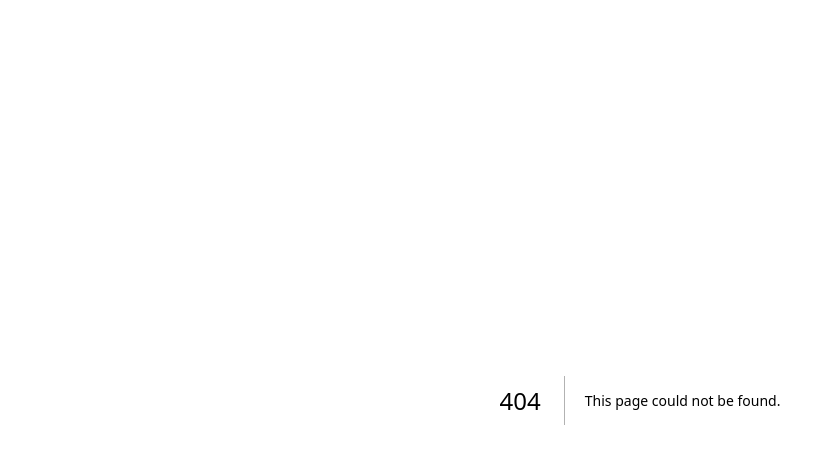
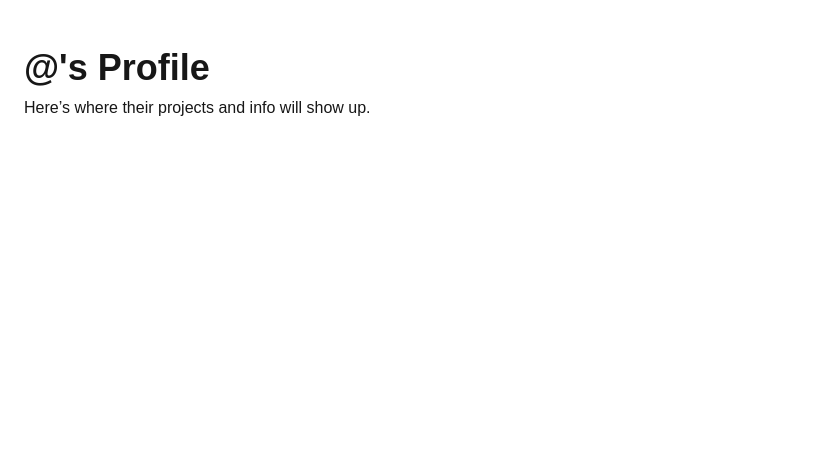
Before and after one commit to Joyal-George-KJ/GitShowcase, a Next.js app: page /profile in a window 1280 px wide. Before the commit this address had no page. Shown: the top 464 px of the page, without its empty margins (0-818 px from the left). Built offline with nearby package versions, Linux system fonts and the light colour scheme.

Commit message:
Profile Trash template created

```diff
--- /dev/null
+++ b/src/app/profile/page.tsx
@@ -0,0 +1,7 @@
+export default function Profile({ params }: { params: { username: string } }) {
+    return <main className="min-h-screen px-6 py-12">
+      <h1 className="text-4xl font-bold">@{params.username}'s Profile</h1>
+      <p className="mt-2 text-muted-foreground">Here’s where their projects and info will show up.</p>
+    </main>
+;
+}
```
